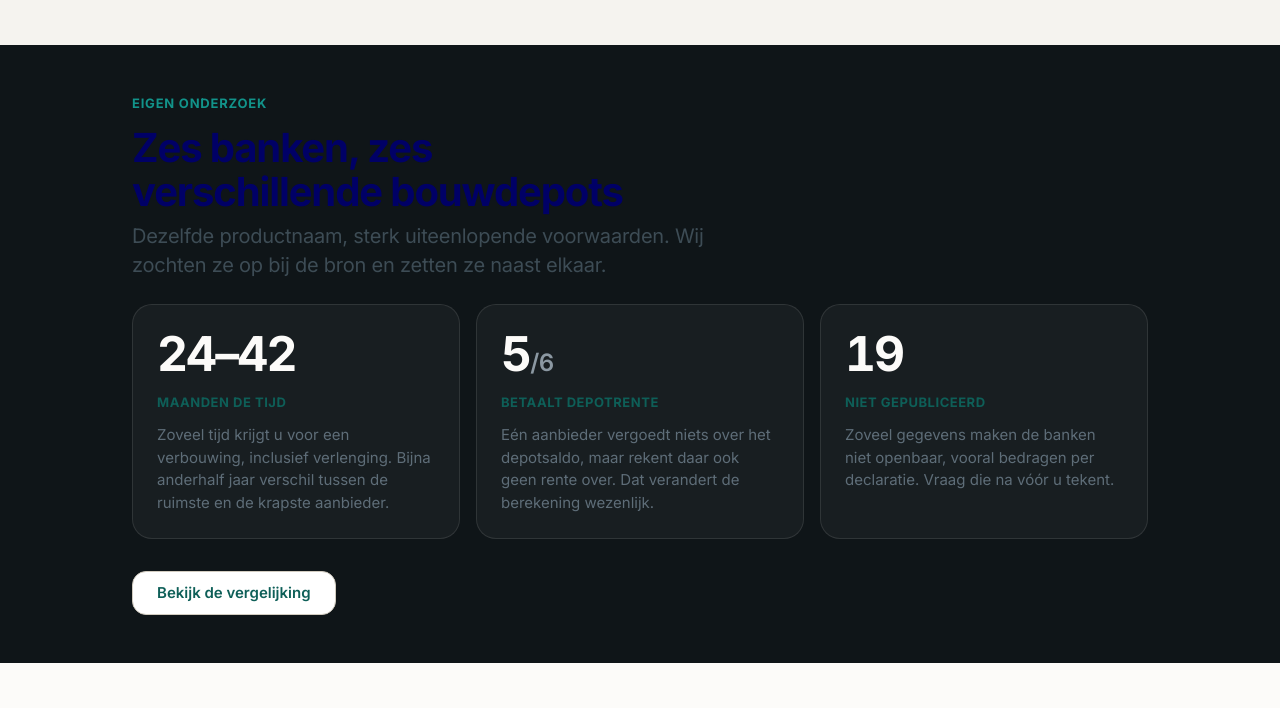
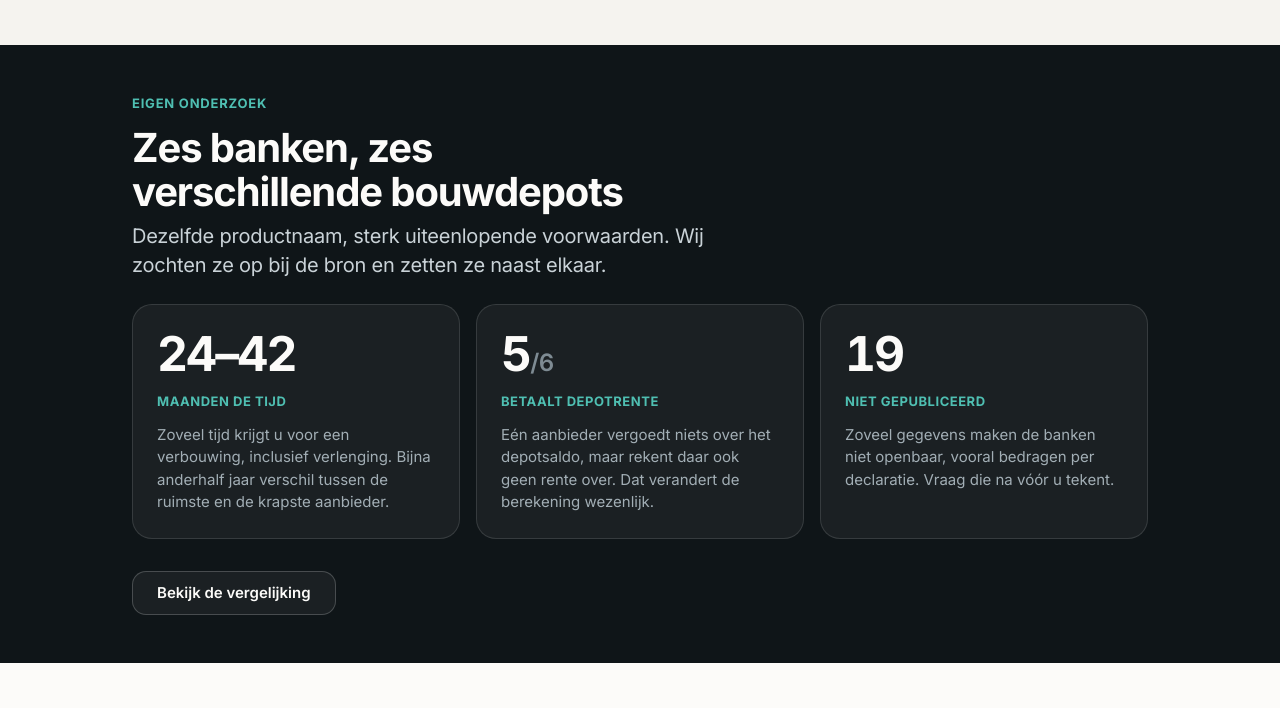
Before and after one commit to simeonvanegeraat-code/bouwdepotcalculator, a website built with Vite: page index.html in a window 1280 px wide. Shown: the part 1400-2108 px from the top of the page. Built offline with nearby package versions, Linux system fonts and the light colour scheme.

Commit message:
Herstel leesbaarheid op donkere secties en scherp de kleurtokens aan
De kop op de donkere sectie werd donkerblauw weergegeven. Oorzaak: main.js
importeerde de oude main.css, waardoor Vite die stylesheet meebundelde op elke
pagina die main.js laadt, ook de nieuwe homepage. Daar staat h2 op
--color-primary (#000066), wat op een donkere achtergrond vrijwel onleesbaar
is. De import is verwijderd; alle pagina's die main.css nodig hebben linken
hem al zelf, alleen index.html deed dat niet en die gebruikt hem niet meer.

Daarmee kwamen problemen bloot te liggen die eronder verstopt zaten. De
donkere sectie keerde de achtergrond om maar liet de teksttokens op hun
lichte waarden staan: de inleidende zin haalde 2,07, het eenheidslabel 2,47
en de toelichting 3,47. Opgelost door binnen .ds-sectie--diep de tokens zelf
te herdefinieren in plaats van losse klassen te patchen, zodat ook latere
componenten daar vanzelf kloppen. De achtergrond staat nu vast en volgt
--ds-ink niet meer, want dat token wisselt in donkere modus van kant en dan
werd de sectie juist licht. Om dezelfde reden heeft de zwevende resultaatbalk
nu vaste kleuren.

Verder bleek .ds a specifieker dan .ds-knop--rustig, waardoor knoppen hun
linkkleur kregen in plaats van hun variantkleur. De basisregel sluit knoppen
nu uit.

--ds-ink-faint was in beide modi te licht voor inhoud: 2,66 in licht en 3,43
in donker op de schaalaanduiding, het kruimelpad en de "/6". Beide waarden
bijgesteld tot ze AA halen.

Volledige audit gedraaid over homepage, vergelijking en aanbiederpagina, in
licht en donker: geen enkel tekstelement onder de norm. Daarbij bleek mijn
eerste meetscript zelf een fout te hebben: color-mix geeft color(srgb 0.98 ...)
terug met waarden van 0 tot 1, die als 0-255 werden gelezen. Dat leverde
spookmeldingen op de kopbalk op.

Co-Authored-By: Claude Opus 5 <noreply@anthropic.com>

```diff
--- a/src/js/main.js
+++ b/src/js/main.js
@@ -1,4 +1,7 @@
-import '../styles/main.css';
+// main.css wordt niet hier geimporteerd maar per pagina gelinkt. Anders bundelt
+// Vite de oude stylesheet mee op elke pagina die main.js laadt, ook de nieuwe.
+// Die zet onder meer h2 op --color-primary (#000066), wat op een donkere sectie
+// vrijwel onleesbaar wordt.
 import { initSharedFormMemory, setMemoryLockById } from './shared-form-memory';
 import {
     TAX_RULES_2026,
--- a/src/styles/calculator.css
+++ b/src/styles/calculator.css
@@ -180,11 +180,14 @@ select.ds-invoer {
     align-items: center;
     backdrop-filter: saturate(180%) blur(16px);
     -webkit-backdrop-filter: saturate(180%) blur(16px);
-    background: color-mix(in srgb, var(--ds-ink) 92%, transparent);
+    /* Vaste kleuren: dit is een zwevende laag boven de pagina, dus hij moet in
+       lichte en donkere modus hetzelfde blijven. Met --ds-ink zou hij in donkere
+       modus omklappen naar licht-op-licht. */
+    background: rgba(15, 21, 24, 0.94);
     border-radius: 999px;
     bottom: var(--ds-4);
     box-shadow: var(--ds-shadow-3);
-    color: var(--ds-paper);
+    color: #FCFBF9;
     cursor: pointer;
     display: none;
     gap: var(--ds-3);
--- a/src/styles/design-system.css
+++ b/src/styles/design-system.css
@@ -25,7 +25,7 @@
     --ds-ink:          #0F1518;   /* niet zuiver zwart: minder hard op papierwit */
     --ds-ink-soft:     #3D4C55;
     --ds-ink-muted:    #5E6D78;   /* donker genoeg voor WCAG AA op papier (5,2:1) */
-    --ds-ink-faint:    #8B98A2;   /* uitsluitend decoratief; nooit voor inhoud */
+    --ds-ink-faint:    #63707A;   /* tertiair, maar haalt nog AA (4,9:1) */
 
     --ds-accent:       #0E5F58;   /* diep teal, draagt tekst op wit */
     --ds-accent-hover: #0A4C46;
@@ -88,7 +88,7 @@
         --ds-ink:          #F2F4F5;
         --ds-ink-soft:     #C2CCD2;
         --ds-ink-muted:    #8F9DA6;
-        --ds-ink-faint:    #6B7880;
+        --ds-ink-faint:    #8B98A2;   /* haalt AA; #6B7880 was te donker op papier */
 
         --ds-accent:       #4FBFB2;
         --ds-accent-hover: #6FD3C7;
@@ -189,8 +189,10 @@
 
 .ds-muted { color: var(--ds-ink-muted); }
 
-.ds a { color: var(--ds-accent); text-underline-offset: 3px; }
-.ds a:hover { color: var(--ds-accent-hover); }
+/* Knoppen uitsluiten: een link met .ds-knop haalt zijn kleur uit de variant,
+   en .ds a zou daar anders overheen gaan omdat het specifieker is. */
+.ds a:not(.ds-knop) { color: var(--ds-accent); text-underline-offset: 3px; }
+.ds a:not(.ds-knop):hover { color: var(--ds-accent-hover); }
 
 /* ==========================================================================
    Oppervlakken
@@ -499,13 +501,32 @@
 .ds-sectie { padding-block: var(--ds-7); }
 .ds-sectie--ruim { padding-block: var(--ds-8); }
 .ds-sectie--gevuld { background: var(--ds-surface-sunk); }
+/*
+ * Een donkere sectie keert de achtergrond om, dus moeten de teksttokens mee.
+ * Ze hier herdefinieren in plaats van losse klassen patchen: alles wat in deze
+ * sectie belandt klopt dan vanzelf, ook componenten die later worden toegevoegd.
+ * De achtergrond staat vast en volgt --ds-ink niet, want dat token wisselt zelf
+ * van kant in donkere modus en dan zou de sectie juist licht worden.
+ */
 .ds-sectie--diep {
-    background: var(--ds-ink);
-    color: var(--ds-paper);
+    background: #0F1518;
+
+    --ds-ink:          #FCFBF9;
+    --ds-ink-soft:     #C9D2D7;
+    --ds-ink-muted:    #A2AEB5;
+    --ds-ink-faint:    #7E8B93;
+
+    --ds-accent:       #4FBFB2;
+    --ds-accent-hover: #6FD3C7;
+    --ds-accent-wash:  rgba(79, 191, 178, 0.14);
+
+    --ds-surface:      rgba(255, 255, 255, 0.05);
+    --ds-surface-sunk: rgba(255, 255, 255, 0.03);
+    --ds-line:         rgba(255, 255, 255, 0.12);
+    --ds-line-strong:  rgba(255, 255, 255, 0.2);
+
+    color: var(--ds-ink);
 }
-.ds-sectie--diep .ds-caption,
-.ds-sectie--diep .ds-muted { color: var(--ds-ink-faint); }
-.ds-sectie--diep .ds-eyebrow { color: var(--ds-accent-bright); }
 
 .ds-sectiekop { margin-bottom: var(--ds-5); max-width: 60ch; }
 .ds-sectiekop .ds-lead { margin-top: var(--ds-2); }
--- a/src/styles/pagina.css
+++ b/src/styles/pagina.css
@@ -130,11 +130,6 @@ body { margin: 0; }
     margin: 0;
 }
 
-.ds-sectie--diep .kern__item {
-    background: rgba(255, 255, 255, 0.04);
-    border-color: rgba(255, 255, 255, 0.1);
-}
-
 /* --- Tekstblokken -------------------------------------------------------- */
 
 .uitleg { display: grid; gap: var(--ds-5); }
@@ -168,7 +163,6 @@ body { margin: 0; }
     top: 0.65em;
     width: 6px;
 }
-.ds-sectie--diep .punten li::before { background: var(--ds-accent-bright); }
 
 .bronnen {
     display: grid;
```
